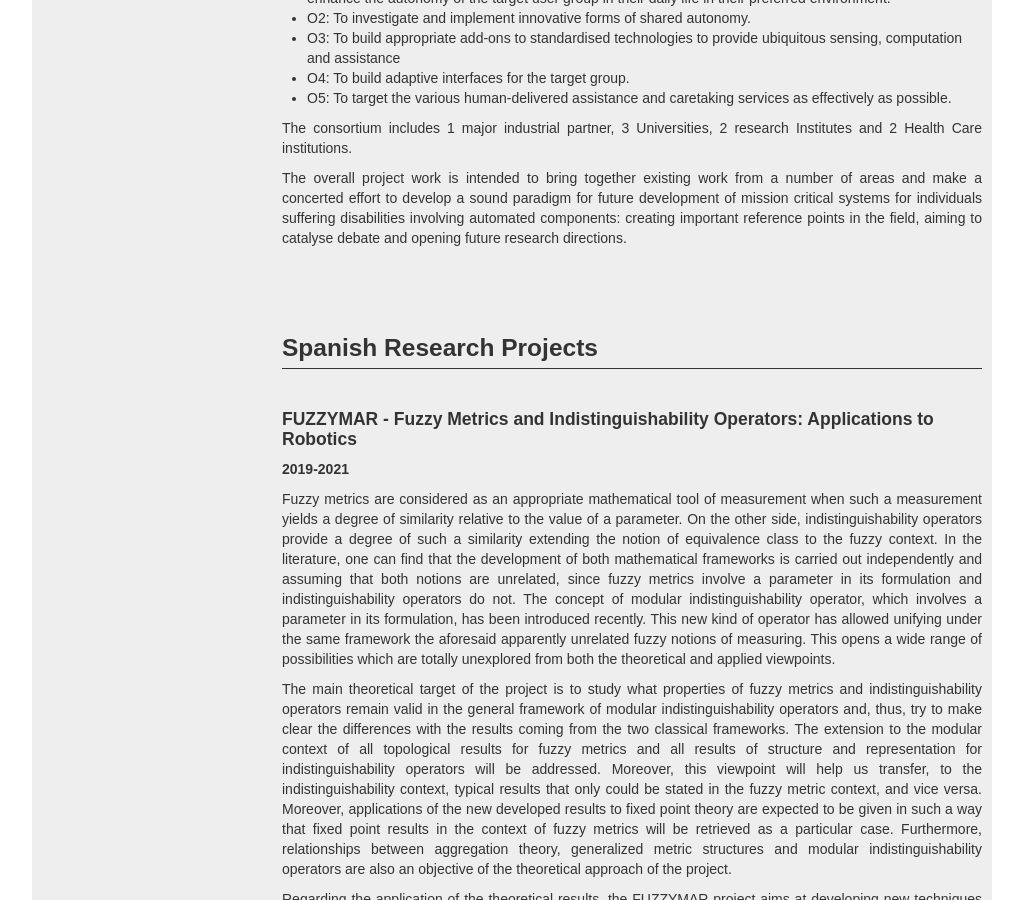
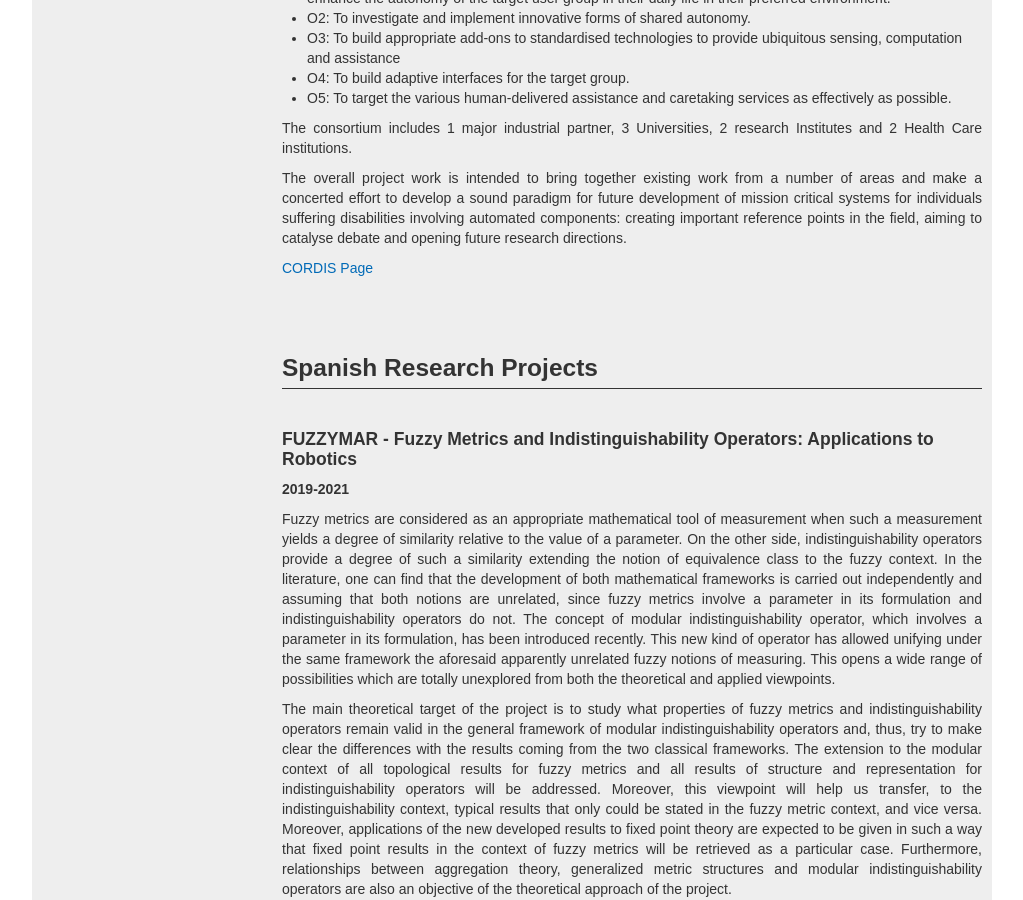
Before and after one commit to xiscobonnin/xiscobonnin.github.io, a Jekyll site: the page built from projects/index.html, in a window 1280 px wide and 900 px high, scrolled down 3265 px. Shown: the whole window, without its empty margins (128-1151 px from the left). Built offline with Jekyll 4.4.1, drawn with Linux system fonts in a browser that asks for light colours.

```diff
--- a/projects/index.html
+++ b/projects/index.html
@@ -181,6 +181,7 @@
 <p class="text-justify">
 The overall project work is intended to bring together existing work from a number of areas and make a concerted effort to develop a sound paradigm for future development of mission critical systems for individuals suffering disabilities involving automated components: creating important reference points in the field, aiming to catalyse debate and opening future research directions.
 </p>
+<a href="https://cordis.europa.eu/project/id/045088">CORDIS Page</a><br>
 
 <br>
 <br>
```
